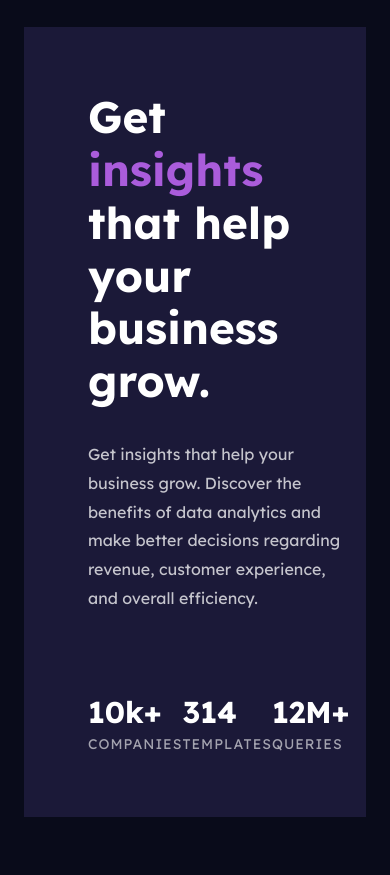
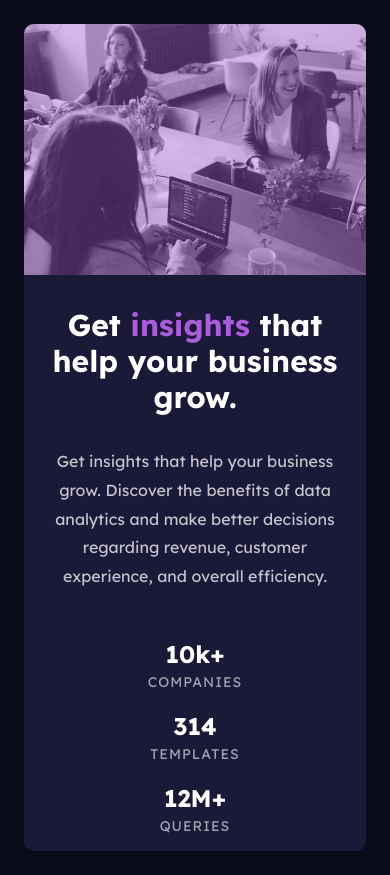
Before and after one commit to mihai3636/stats-preview-card-component, a plain HTML site: page index.html in a window 390 px wide. Before the commit the page ends 844 px from the top, so only its background shows below. Drawn offline with Linux system fonts and the light colour scheme.

Commit message:
Add media queries

```diff
--- a/index.html
+++ b/index.html
@@ -53,7 +53,7 @@
       </div>
       <picture>
         <source
-          media="(max-width: 500px)"
+          media="(max-width: 1092px)"
           srcset="images/image-header-mobile.jpg"
         />
         <img
--- a/partials/_base.scss
+++ b/partials/_base.scss
@@ -27,6 +27,7 @@ body {
   background-color: var(--cl-primary);
 
   position: relative;
+  border-radius: 10px;
 }
 
 .hero-info {
@@ -35,6 +36,7 @@ body {
 }
 
 .hero-img {
+  display: block;
   object-fit: cover;
   height: 100%;
 }
--- /dev/null
+++ b/partials/_queries.scss
@@ -0,0 +1,51 @@
+@media (max-width: 1092px) {
+  .hero-section {
+    grid-template-columns: minmax(200px, 600px);
+    grid-template-areas:
+      "picture"
+      "info";
+  }
+
+  .hero-info {
+    padding: var(--sp-9);
+    grid-area: info;
+    text-align: center;
+  }
+
+  .text {
+  }
+
+  .hero-img {
+    width: 100%;
+  }
+}
+
+@media (max-width: 486px) {
+  .hero-info {
+    padding: var(--sp-7);
+  }
+
+  .title {
+    font-size: var(--fs-8);
+  }
+
+  .text {
+    margin-bottom: var(--sp-8);
+  }
+
+  .stats-list {
+    flex-direction: column;
+    gap: 20px;
+  }
+
+  .value {
+    font-size: var(--fs-7);
+  }
+}
+
+@media (max-width: 400px) {
+  .hero-info {
+    padding: var(--sp-5);
+    padding-top: var(--sp-7);
+  }
+}
--- a/style.scss
+++ b/style.scss
@@ -1,2 +1,3 @@
 @use "./partials/variables";
-@use "./partials/_base";
+@use "./partials/base";
+@use "./partials/queries";
```
Also changed, not shown: css/style.css, 1 other file.
